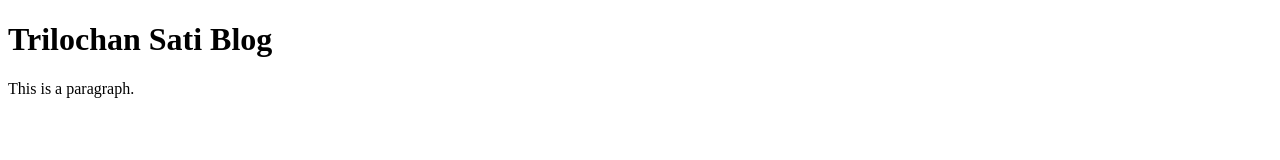
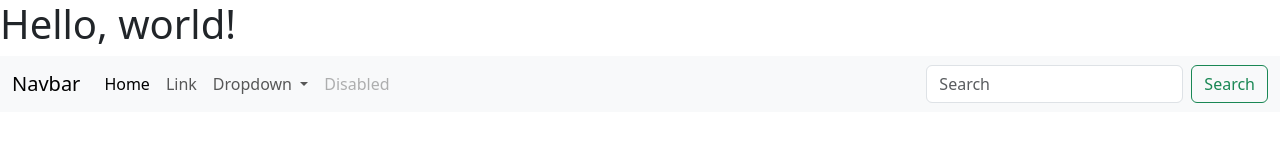
Before and after one commit to TrilochanSati/TrilochanSati.github.io, a plain HTML site: page index.html in a window 1280 px wide. Drawn offline with nearby package versions, Linux system fonts and the light colour scheme.

Commit message:
bootstrap

```diff
--- a/index.html
+++ b/index.html
@@ -1,12 +1,50 @@
-<!DOCTYPE html>
-<html>
-<head>
-<title>Trilochan Sati Blog</title>
-</head>
-<body>
+<!doctype html>
+<html lang="en">
+  <head>
+    <meta charset="utf-8">
+    <meta name="viewport" content="width=device-width, initial-scale=1">
+    <title>Bootstrap demo</title>
+    <link href="https://cdn.jsdelivr.net/npm/bootstrap@5.3.0-alpha1/dist/css/bootstrap.min.css" rel="stylesheet" integrity="sha384-GLhlTQ8iRABdZLl6O3oVMWSktQOp6b7In1Zl3/Jr59b6EGGoI1aFkw7cmDA6j6gD" crossorigin="anonymous">
+  </head>
+  <body>
+    <h1>Hello, world!</h1>
 
-<h1>Trilochan Sati Blog</h1>
-<p>This is a paragraph.</p>
-
-</body>
+    <nav class="navbar navbar-expand-lg bg-body-tertiary">
+        <div class="container-fluid">
+          <a class="navbar-brand" href="#">Navbar</a>
+          <button class="navbar-toggler" type="button" data-bs-toggle="collapse" data-bs-target="#navbarSupportedContent" aria-controls="navbarSupportedContent" aria-expanded="false" aria-label="Toggle navigation">
+            <span class="navbar-toggler-icon"></span>
+          </button>
+          <div class="collapse navbar-collapse" id="navbarSupportedContent">
+            <ul class="navbar-nav me-auto mb-2 mb-lg-0">
+              <li class="nav-item">
+                <a class="nav-link active" aria-current="page" href="#">Home</a>
+              </li>
+              <li class="nav-item">
+                <a class="nav-link" href="#">Link</a>
+              </li>
+              <li class="nav-item dropdown">
+                <a class="nav-link dropdown-toggle" href="#" role="button" data-bs-toggle="dropdown" aria-expanded="false">
+                  Dropdown
+                </a>
+                <ul class="dropdown-menu">
+                  <li><a class="dropdown-item" href="#">Action</a></li>
+                  <li><a class="dropdown-item" href="#">Another action</a></li>
+                  <li><hr class="dropdown-divider"></li>
+                  <li><a class="dropdown-item" href="#">Something else here</a></li>
+                </ul>
+              </li>
+              <li class="nav-item">
+                <a class="nav-link disabled">Disabled</a>
+              </li>
+            </ul>
+            <form class="d-flex" role="search">
+              <input class="form-control me-2" type="search" placeholder="Search" aria-label="Search">
+              <button class="btn btn-outline-success" type="submit">Search</button>
+            </form>
+          </div>
+        </div>
+      </nav>
+    <script src="https://cdn.jsdelivr.net/npm/bootstrap@5.3.0-alpha1/dist/js/bootstrap.bundle.min.js" integrity="sha384-w76AqPfDkMBDXo30jS1Sgez6pr3x5MlQ1ZAGC+nuZB+EYdgRZgiwxhTBTkF7CXvN" crossorigin="anonymous"></script>
+  </body>
 </html>
```
